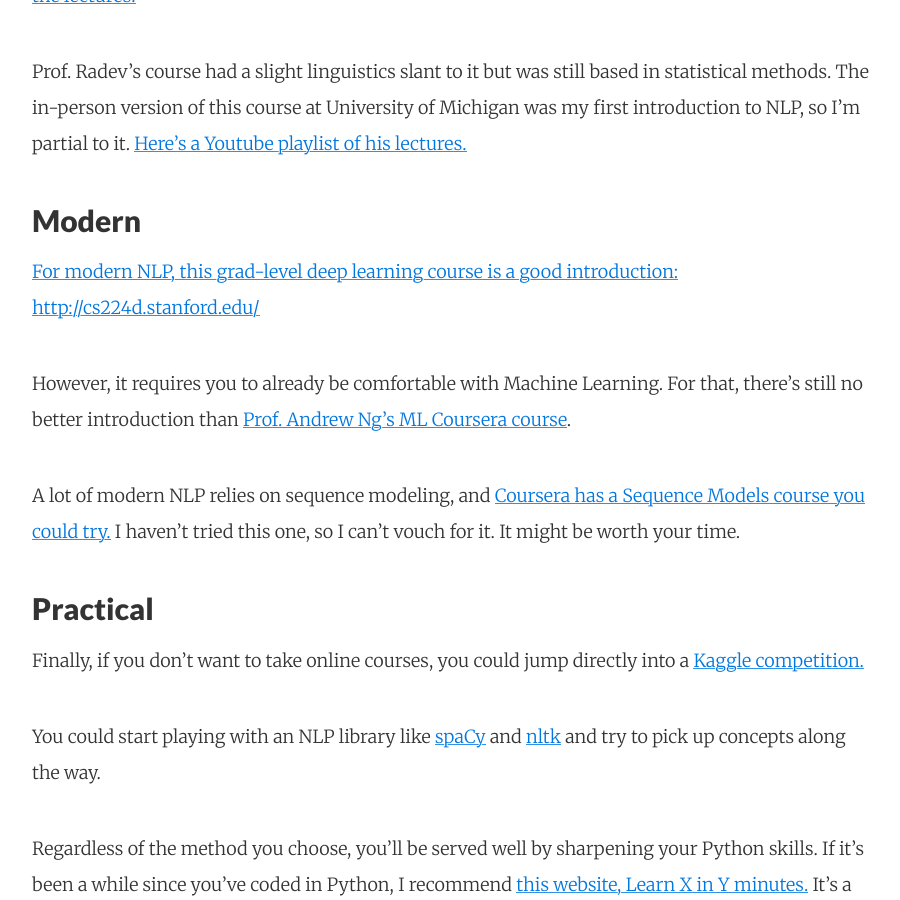
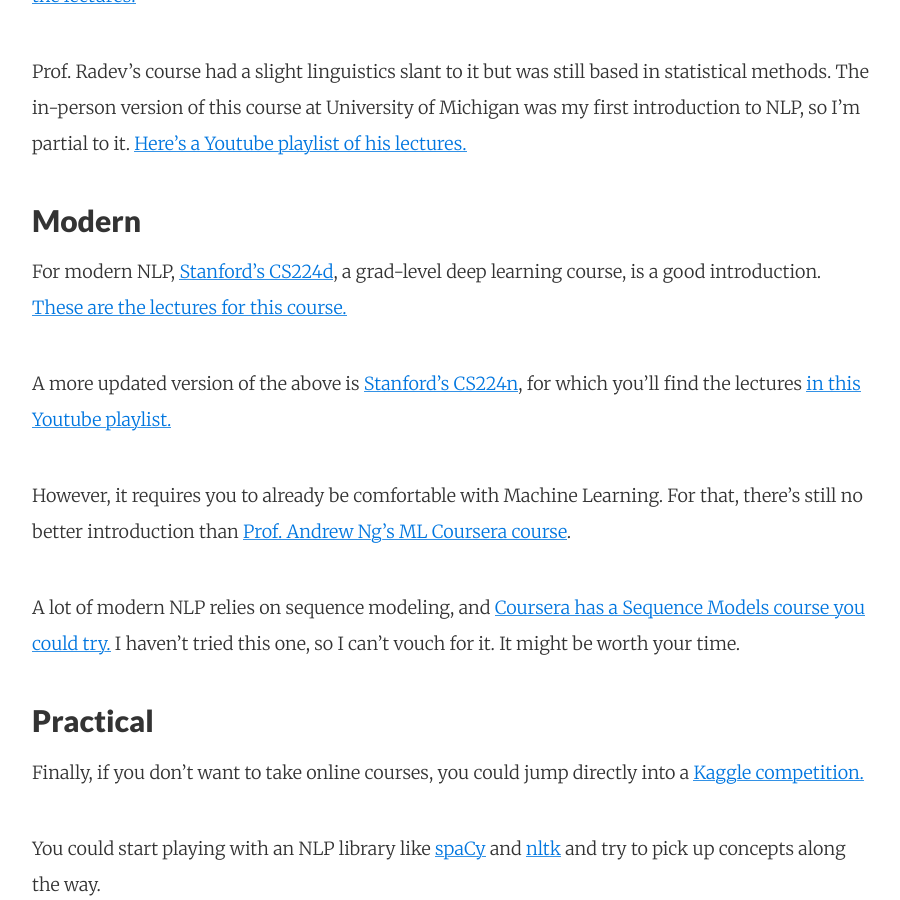
Before and after one commit to premgane/premgane.github.io, a Jekyll site: the page built from _posts/2019-03-05-intro-nlp-courses.md, in a window 1280 px wide and 900 px high, scrolled down 1094 px. Shown: the whole window, without its empty margins (188-1088 px from the left). Built offline with Jekyll 4.4.1, drawn with Linux system fonts in a browser that asks for light colours.

Commit message:
Better Stanford links

```diff
--- a/_posts/2019-03-05-intro-nlp-courses.md
+++ b/_posts/2019-03-05-intro-nlp-courses.md
@@ -22,7 +22,9 @@
 
 ## Modern
 
-[For modern NLP, this grad-level deep learning course is a good introduction: http://cs224d.stanford.edu/](https://www.youtube.com/watch?v=n25JjoixM3I&list=PLLssT5z_DsK8BdawOVCCaTCO99Ya58ryR)
+For modern NLP, [Stanford's CS224d](http://cs224d.stanford.edu/), a grad-level deep learning course, is a good introduction. [These are the lectures for this course.](https://www.youtube.com/watch?v=n25JjoixM3I&list=PLLssT5z_DsK8BdawOVCCaTCO99Ya58ryR)
+
+A more updated version of the above is [Stanford's CS224n](http://web.stanford.edu/class/cs224n/), for which you'll find the lectures [in this Youtube playlist.](https://www.youtube.com/playlist?list=PL3FW7Lu3i5Jsnh1rnUwq_TcylNr7EkRe6)
 
 However, it requires you to already be comfortable with Machine Learning. For that, there's still no better introduction than [Prof. Andrew Ng's ML Coursera course](https://www.coursera.org/learn/machine-learning).
 
```
